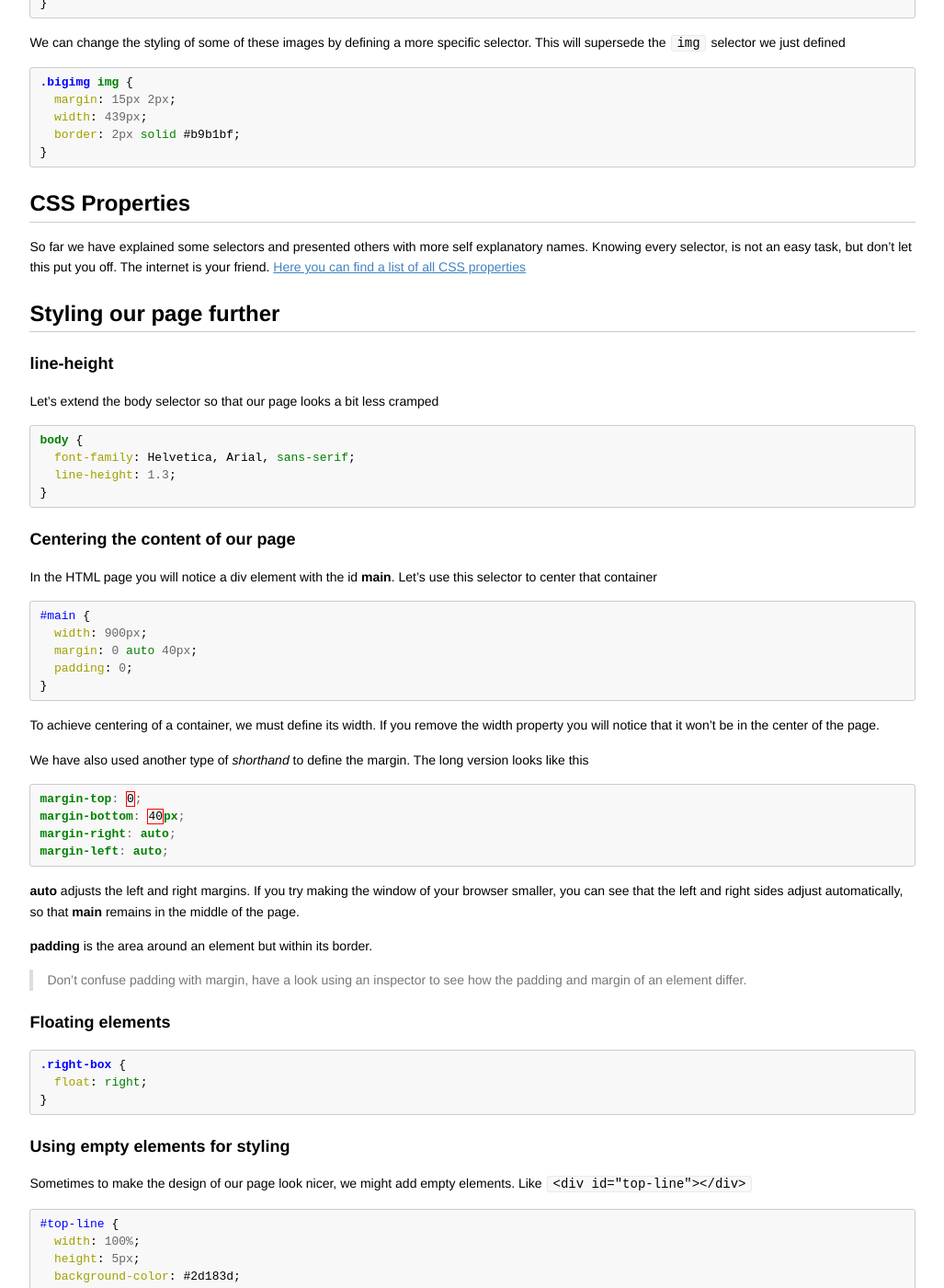
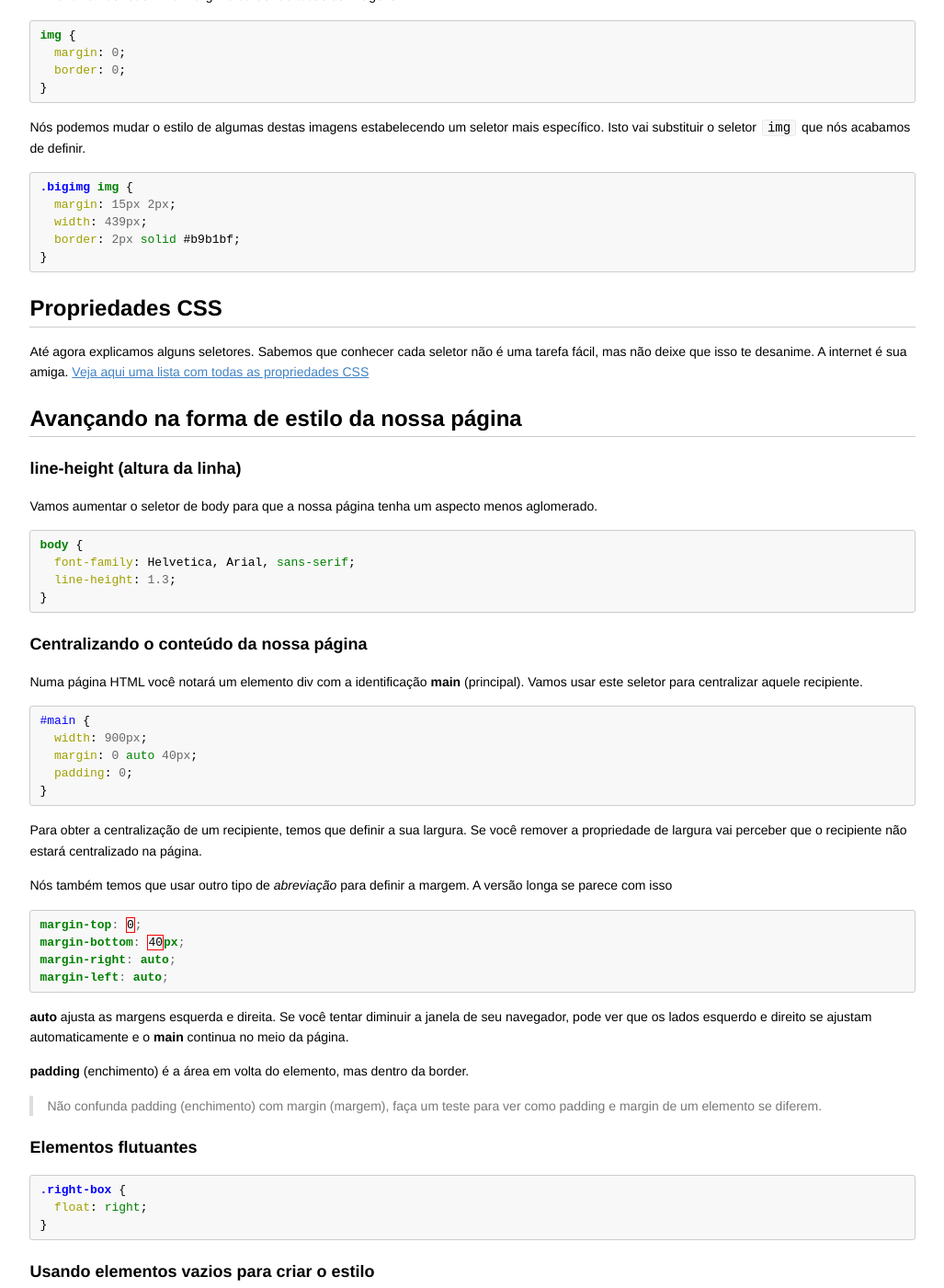
Before and after one commit to codebar/tutorials, a Jekyll site: the page built from html/lesson2/tutorial.pt.md, in a window 1280 px wide and 1400 px high, scrolled down 4177 px. Shown: the whole window at 92% size, without its empty margins (126-1153 px from the left). Built offline with Jekyll 4.4.1, drawn with Linux system fonts in a browser that asks for light colours; Markdown is read by kramdown in place of the engine named in the settings; some of the changed text lies outside the part shown.

Commit message:
HTML lesson 2 translated to Portuguese

````diff
--- a/html/lesson2/tutorial.pt.md
+++ b/html/lesson2/tutorial.pt.md
@@ -1,45 +1,45 @@
 ---
 layout: page
-title: HTML Lesson 2
+title: HTML Aula 2
 footer: true
 ---
 
-## What is CSS?
+## O que é CSS?
 
-**CSS** is the language used to style websites.
+**CSS** é a linguagem usada para criar o estilo dos sites.
 
-It defines the visual representation of the content. For example colour, margins, borders, backgrounds, position in the page.
+Ela define a representação visual do conteúdo. Por exemplo: cor, margens, bordas, fundo e posição na página.
 
-### What does it stand for?
+### O que isso significa?
 
- **C**ascading **S**tyle **S**heets.
+ Folha de estilo em cascata (**C**ascading **S**tyle **S**heets).
 
-### What makes a website
+### Do que consiste um site
 
-HTML: structure of a website
+HTML: estrutura do site
 
-CSS: presentation
+CSS: apresentação
 
-_**CSS** works in conjunction with **HTML**_
+_O **CSS** funciona em conjunto com o **HTML**_
 
-### Today we will be focusing on fundamental CSS concepts
+### Hoje vamos concentrar nos conceitos fundamentais do CSS
 
-We will be styling [this page](https://github.com/codebar/tutorials/blob/master/html/lesson2/example.html) so that it looks [like this example](http://codebar.github.io/tutorials/html/lesson2/example.html).
+Nós vamos criar a aparência [desta página](https://github.com/codebar/tutorials/blob/master/html/lesson2/example.html) para que fique igual [a este exemplo](http://codebar.github.io/tutorials/html/lesson2/example.html).
 
-## But before we start...
+## Mas antes de começar...
 
-> The first tutorial does not prepare you for this exercise. Before you continue, download the provided files.
+> O primeiro tutorial não te prepara para este exercício. Antes de continuar, baixe os seguintes arquivos.
 
 
-### Required files
+### Arquivos necessários
 
-Download the files required to begin working through the tutorial from [here](https://gist.github.com/hundred/7332441/download)(mac/linux) or [here](https://www.dropbox.com/s/zgb6l56sy87knzf/lesson2.zip)(windows)
+Faça o download dos arquivos necessários para dar andamento ao tutorial por [aqui](https://gist.github.com/hundred/7332441/download) (mac/linux) ou [aqui](https://www.dropbox.com/s/zgb6l56sy87knzf/lesson2.zip) (windows)
 
-### What can I do with CSS?
+### O que posso fazer com o CSS?
 
-You can change the color, position, dimensions and presentation of different elements
+Você pode mudar a cor, posição, dimensões e apresentações de diversos elementos.
 
-### Anatomy of a CSS element
+### Anatomia de um elemento CSS
 
 ```css
 body {
@@ -47,19 +47,19 @@ body {
 }
 ```
 
-**body** selector
+**body** seletor
 
-**color** property
+**color** propriedade
 
-**hotpink** value
+**hotpink** valor
 
 ```css
-selector {
-  property: value;
+seletor {
+  propriedade: valor;
 }
 ```
 
-A group of properties for the given selector is defined within the curly braces
+Um grupo de propriedades para determinado seletor é definido entre chaves `{ }`
 
 ```css
 body {
@@ -68,28 +68,28 @@ body {
 }
 ```
 
-## Getting started
+## Começando
 
-In the head of the html page define a style tag
+No head tag da página html, defina uma style tag (tag de estilo).
 
 ```html
 <head>
-  <title>I love owls</title>
+  <title>Eu amo corujas</title>
   <style type="text/css">
 
   </style>
 </head>
 ```
 
-Include the styling described below, within the style tag we defined.
+Inclua o estilo descrito abaixo, junto com a tag de estilo que definimos.
 
-## Introductions to selectors
+## Introdução aos seletores
 
-### Selectors
+### Seletores
 
-#### Selector: element
+#### Seletor: elemento
 
-Let's set the font that we want our page to use
+Vamos escolher a fonte que queremos usar na nossa página
 
 ```css
 body {
@@ -97,9 +97,9 @@ body {
 }
 ```
 
-As we have selected the **body** element, this change will apply to everything nested within it, the entire contents of our page.
+Já que selecionamos o elemento **body**, essa alteração será aplicada para tudo o que está aninhado a esta estrutura, ou seja, todos os conteúdos da nossa página.
 
-Let's also remove the bullet from the lists that we have defined
+Vamos retirar também os tópicos das listas que já definimos.
 
 ```css
 ul {
@@ -107,7 +107,7 @@ ul {
 }
 ```
 
-and change the appearance of the links on our page
+e mudar a aparência dos links na nossa página
 
 ```css
 a {
@@ -116,24 +116,23 @@ a {
    border-bottom: 1px dotted #a369d5;
 }
 ```
-**color**  defines the color of the text. `#a369d5` is the representation of the color in hex.
-A useful resource for figuring out color codes is [http://0to255.com](http://0to255.com).
+**color**  (cor) define as cores do texto. `#a369d5` é a representação da cor em formato hexadecimal. Uma fonte útil para descobrir os códigos das cores é [http://0to255.com](http://0to255.com).
 
-**text-decoration** specifies the decoration applied to the text. Some other options you can try out are _underline_, _overline_ and _line-through_. As links by default have an underline text decoration applied to them, by setting this to none, we reset that property.
+**text-decoration** (decoração do texto) especifica a decoração aplicada ao texto. Algumas outras opções que você pode experimentar são _underline_ (sublinhado), _overline_ (sobrelinhado) e _line-through_ (linha que corta o escrito). Como os links tem o sublinhado aplicado a eles como padrão, se estipularmos none (nenhum) ao link, cancelamos esta propriedade.
 
-**border-bottom** makes the text appear underlined. Border properties can be merged into one line
+**border-bottom** (base da borda) faz o texto aparecer sublinhado. Propriedades de bordas podem ser fundidas em uma linha
 
-`border-bottom: thickness border-style color`
+`border-bottom: thickness border-style color` (base da borda: espessura estilo da borda cor)
 
-**1px** defines the thickness of the border
+**1px** define a espessura da borda
 
-**dotted** the style of the line
+**dotted** (pontilhado) o estilo da linha
 
-**#a369d5** the color of the border
+**#a369d5** a cor da borda
 
-#### Selector: class
+#### Seletor: classe
 
-A class selector selects all elements that use the specified class.
+Um seletor de classes seleciona todos os elementos usados pela classe especificada.
 
 ```css
 .pictures {
@@ -142,7 +141,7 @@ A class selector selects all elements that use the specified class.
 }
 ```
 
-**margin** is the area surrounding an element. The above definition is a _shorthand_ version of
+**margin** (margem) é a área que rodeia um elemento. A definição acima é uma versão _abreviada_ de
 
 ```css
 margin-top: 10px;
@@ -151,14 +150,14 @@ margin-right: auto;
 margin-left: auto;
 ```
 
-What we defined above is
-_margin: (top bottom) (left right)_
+O que definimos acima é
+_margin: (top bottom) (right left)_ margem: (superior inferior) (direita esquerda)
 
-> You can see the margin of an element by inspecting it and having a look at the computed tab
+> Você consegue ver a margem de um elemento conferindo a guia de inspeção
 
-#### Selector: id
+#### Seletor: id
 
-Selects the element with the id logo.
+Seleciona o elemento com a identidade ou logotipo.
 
 ```css
 #logo {
@@ -167,11 +166,11 @@ Selects the element with the id logo.
 }
 ```
 
-> There can only be one element with a particular id. If you define multiple elements, only the first one will be selected.
+> Só pode existir um único elemento com determinada identidade. Se você definir múltiplos elementos, somente um poderá ser selecionado.
 
-#### Selector: nested elements
+#### Seletor: elementos aninhados
 
-Selects all list elements that are nested within a **class** pictures
+Seleciona todos os elementos de lista que estão aninhados dentro de uma **classe** de imagem (pictures).
 
 ```css
 .pictures li {
@@ -180,46 +179,46 @@ Selects all list elements that are nested within a **class** pictures
 }
 ```
 
-**display** specifies how the elements are displayed. **li** is a block element. By changing its display property, we make sure that it displays as an inline element.
+**display** (exibição) especifica como os elementos são expostos. **li** é um elemento de bloco. Mudando esta propriedade de exibição, nos certificamos que a exibição será como um elemento inline.
 
-> Change inline to inline-block, and to block. Can you notice the difference?
+> Modifique inline para bloco-inline e para bloco. Você consegue notar a diferença?
 
-## Ways of connecting CSS to HTML
+## Formas de unir o CSS ao HTML
 
-### Embedded CSS
+### CSS incorporado
 
-At the beginning of the tutorial we described how to connect the CSS to our page.
+No começo do tutorial nós descrevemos como juntar o CSS à nossa página.
 
 ```html
 <head>
-  <title>I love owls</title>
+  <title>Eu amo corujas</title>
   <style type="text/css">
 
   </style>
 </head>
 ```
 
-This method of using CSS, by defining it within our HTML page is called **embedded**. The problem with this, is that it cannot be reused across other pages and it also makes it a bit harder to work.
+Este método de usar o CSS, definindo-o dentro de nossa página HTML, é chamado **incorporar**. O problema deste mecanismo é que ele não pode ser reutilizado nas outras páginas, o que torna o trabalho um pouco mais difícil.
 
 
-### Linked CSS
+### CSS externa
 
-A better way to define CSS, is to include it within a separate stylesheet. This is easier to maintain and can be reused across several pages.
+Uma boa forma para definir o CSS é incluí-lo dentro de uma folha de estilo separada. Assim é mais fácil mantê-lo e reutilizá-lo por várias páginas.
 
-To achieve this, let's move our CSS outside of the head of the page and into a new file that we will link through the head.
+Para completar esta tarefa vamos mover nosso CSS para fora do head da página e criar um novo arquivo, que será conectado a página pelo head.
 
 ```html
 <head>
-  <title>I love owls</title>
+  <title>Eu amo corujas</title>
   <link rel="stylesheet" type="text/css" href="style.css">
 </head>
 ```
 
-## Cascading
+## Efeito cascata
 
-Stylesheets _cascade_ to all elements until they are changed.
+Vamos usar o efeito _cascata_ para todos os elementos da folha de estilo, até obter alterações.
 
-First let's reset the margin and border of all the images.
+Primeiro vamos redefinir a margin e border de todas as imagens.
 
 ```css
 img {
@@ -228,7 +227,7 @@ img {
 }
 ```
 
-We can change the styling of some of these images by defining a more specific selector. This will supersede the `img` selector we just defined
+Nós podemos mudar o estilo de algumas destas imagens estabelecendo um seletor mais específico. Isto vai substituir o seletor `img` que nós acabamos de definir.
 
 ```css
 .bigimg img {
@@ -238,16 +237,16 @@ We can change the styling of some of these images by defining a more specific se
 }
 ```
 
-## CSS Properties
+## Propriedades CSS
 
-So far we have explained some selectors and presented others with more self explanatory names. Knowing every selector, is not an easy task, but don't let this put you off. The internet is your friend. [Here you can find a list of all CSS properties](https://developer.mozilla.org/en-US/docs/Web/CSS/Reference?redirectlocale=en-US&redirectslug=CSS%2FCSS_Reference)
+Até agora explicamos alguns seletores. Sabemos que conhecer cada seletor não é uma tarefa fácil, mas não deixe que isso te desanime. A internet é sua amiga. [Veja aqui uma lista com todas as propriedades CSS](https://developer.mozilla.org/en-US/docs/Web/CSS/Reference?redirectlocale=en-US&redirectslug=CSS%2FCSS_Reference)
 
 
-## Styling our page further
+## Avançando na forma de estilo da nossa página
 
-### line-height
+### line-height (altura da linha)
 
-Let's extend the body selector so that our page looks a bit less cramped
+Vamos aumentar o seletor de body para que a nossa página tenha um aspecto menos aglomerado.
 
 ```css
 body {
@@ -256,9 +255,9 @@ body {
 }
 ```
 
-### Centering the content of our page
+### Centralizando o conteúdo da nossa página
 
-In the HTML page you will notice a div element with the id **main**. Let's use this selector to center that container
+Numa página HTML você notará um elemento div com a identificação **main** (principal). Vamos usar este seletor para centralizar aquele recipiente.
 
 ```css
 #main {
@@ -267,9 +266,9 @@ In the HTML page you will notice a div element with the id **main**. Let's use t
   padding: 0;
 }
 ```
-To achieve centering of a container, we must define its width. If you remove the width property you will notice that it won't be in the center of the page.
+Para obter a centralização de um recipiente, temos que definir a sua largura. Se você remover a propriedade de largura vai perceber que o recipiente não estará centralizado na página.
 
-We have also used another type of _shorthand_ to define the margin. The long version looks like this
+Nós também temos que usar outro tipo de _abreviação_ para definir a margem. A versão longa se parece com isso
 
 ```css
 margin-top: 0;
@@ -278,14 +277,14 @@ margin-right: auto;
 margin-left: auto;
 ```
 
-**auto** adjusts the left and right margins. If you try making the window of your browser smaller, you can see that the left and right sides adjust automatically, so that **main** remains in the middle of the page.
+**auto** ajusta as margens esquerda e direita. Se você tentar diminuir a janela de seu navegador, pode ver que os lados esquerdo e direito se ajustam automaticamente e o **main** continua no meio da página.
 
-**padding** is the area around an element but within its border.
+**padding** (enchimento) é a área em volta do elemento, mas dentro da border.
 
->  Don't confuse padding with margin, have a look using an inspector to see how the padding and margin of an element differ.
+>  Não confunda padding (enchimento) com margin (margem), faça um teste para ver como padding e margin de um elemento se diferem.
 
 
-### Floating elements
+### Elementos flutuantes
 
 ```css
 .right-box {
@@ -293,9 +292,9 @@ margin-left: auto;
 }
 ```
 
-### Using empty elements for styling
+### Usando elementos vazios para criar o estilo
 
-Sometimes to make the design of our page look nicer, we might add empty elements. Like `<div id="top-line"></div>`
+Algumas vezes, para fazer com que o design de uma página pareça melhor, precisamos adicionar elementos vazios. Como `<div id="top-line"></div>`
 
 ```css
 #top-line {
@@ -307,7 +306,7 @@ Sometimes to make the design of our page look nicer, we might add empty elements
 }
 ```
 
-Let's also style the bottom of our page in a similar way
+Vamos criar também um estilo na parte inferior de nossa página de uma forma muito parecida.
 
 ```css
 #bottom-line {
@@ -318,9 +317,9 @@ Let's also style the bottom of our page in a similar way
 }
 ```
 
-### Restyling through element selectors
+### Reestilização por elementos seletores
 
-When we want to ensure that an element's appearance changes consistently through our pages, it's better to use element selectors. That way we can make sure that we don't need to redefine the style and that it applies to all elements of that type.
+Quando queremos assegurar que a aparência de um elemento mude consistentemente nas nossas páginas, é melhor utilizar elementos seletores. Dessa forma podemos ter certeza que não precisaremos redefinir o estilo e que isso se aplicará a todos os elementos daquele tipo.
 
 ```css
 h1 {
@@ -369,11 +368,11 @@ ol li {
 }
 ```
 
-**font-weight** thickness of displayed text
+**font-weight** (peso da fonte) espessura do texto apresentado
 
-**text-align** horizontal alignment of a text element
+**text-align** (alinhamento de texto) alinhamento horizontal de um elemento de texto
 
-### A bit more styling
+### Um pouco mais de estilo
 
 ```css
 #the-quote{
@@ -399,7 +398,7 @@ ol li {
 
 ```
 
-### More cascading selectors
+### Mais seletores de cascata
 
 ```css
 .pictures li img {
@@ -413,7 +412,7 @@ ol li {
 }
 ```
 
-### Some extra touches
+### Alguns toques extras
 
 ```css
 .bigimg{
@@ -421,13 +420,13 @@ ol li {
 }
 ```
 
-## Advanced and bonus material
+## Material extra e avançado
 
-### Pseudo classes
+### Pseudo-classes
 
-A psedo class is a keyword added to a selector that specifies a special state of the element to be selected. [These](https://developer.mozilla.org/en-US/docs/Web/CSS/Pseudo-classes) are the standard pseudo classes.
+Uma pseudo-classe é uma palavra-chave adicionada a um seletor que descreve um estado específico de um elemento a ser selecionado. [Estas](https://developer.mozilla.org/en-US/docs/Web/CSS/Pseudo-classes) são as pseudo-classes padrões.
 
-Let's add the code below to make sure we only apply a margin to the _first li element_ within the pictures class.
+Vamos adicionar o código abaixo para ter certeza que aplicaremos a margin somente para o _primeiro elemento li_ dentro da classe de imagens.
 
 ```css
 .pictures li:first-child {
@@ -435,14 +434,14 @@ Let's add the code below to make sure we only apply a margin to the _first li el
 }
 ```
 
-> What happens when you remove _:first-child_ from your selector?
+> O que acontece quando você retira _:first-child_ do seu seletor?
 
 
-### Bonus - Resetting styles
+### Bônus - Reiniciando estilos
 
-You've probably noticed that pages look quite different when loading them in different browsers. To try and avoid these browser inconsistencies a common technique is **CSS resetting**
+Você provavelmente notou que as páginas parecem bem diferentes quando carregadas em navegadores diferentes. Para experimentar e evitar estas inconsistências de navegadores, uma técnica comum é **Reiniciar CSS**
 
-Let's apply this to the elements used within our page
+Vamos aplicar isso ao elemento usado em nossa página
 
 ```css
 html, body, div, h1, h2, h3, h4, h5, h6, p, a, img, small, b, i, ol, ul, li {
@@ -456,4 +455,4 @@ html, body, div, h1, h2, h3, h4, h5, h6, p, a, img, small, b, i, ol, ul, li {
 
 -----
 
-This ends our second lesson. Is there something you don't understand? Try and go through the provided resources with your coach. If you have any feedback, or can think of ways to improve this tutorial [send us an email](mailto:feedback@codebar.io) and let us know.
+Terminamos a nossa segunda aula. Tem alguma coisa que você não entendeu? Tente novamente e utilize os recursos fornecidos junto com o seu tutor. Se você tem algum feedback ou idéias que possam melhorar o nosso tutorial, nos [mande um email](mailto:feedback@codebar.io).
````
Also changed, not shown: html/lesson2/example.pt.html (+20 -19 lines).
